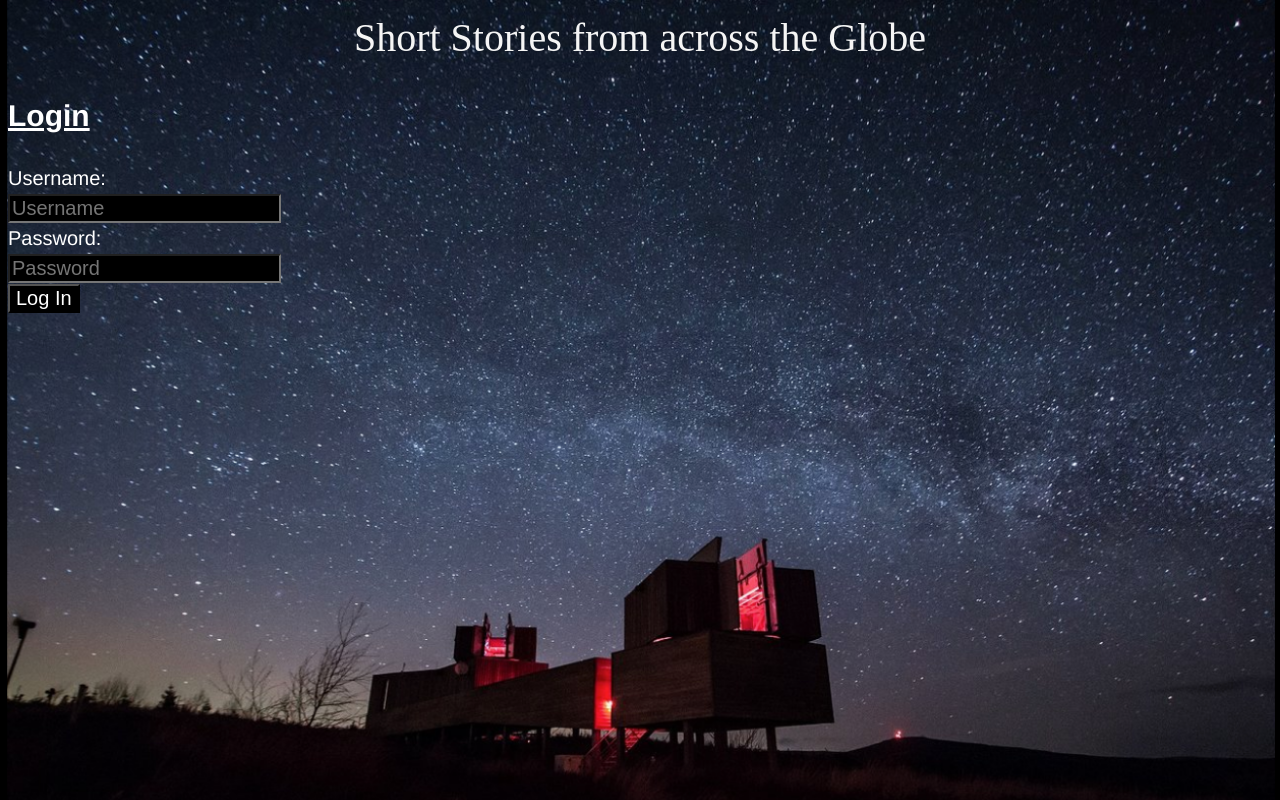
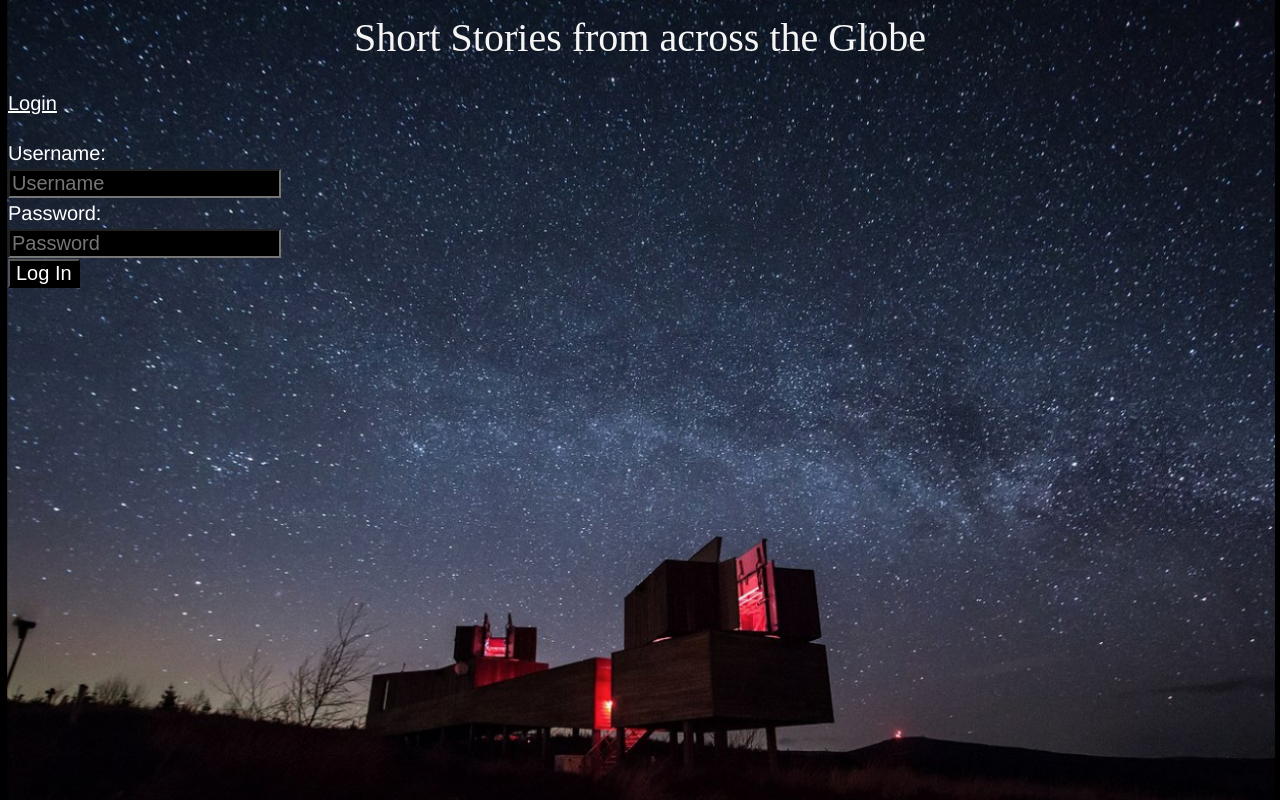
Before and after one commit to Chrispolanco/aurora-borealis, a React (Create React App) app in the folder auroraborealis-frontend/: page /login in a window 1280 px wide. Built offline with nearby package versions, Linux system fonts and the light colour scheme; no server answers.

Commit message:
last update of the night working on display

```diff
--- a/auroraborealis-frontend/src/App.css
+++ b/auroraborealis-frontend/src/App.css
@@ -30,7 +30,7 @@ body {
 }
 
 nav {
-  display: block ;
+  display: inline-block ;
   background: transparent;
   text-align: center;
   color: whitesmoke;
@@ -39,6 +39,8 @@ nav {
   font-weight: normal;
   text-align: left;
   overflow: visible;
+  margin-right: 0px;
+  padding-right: 0px;
 }
 
 a {
@@ -70,16 +72,15 @@ input:hover {
   background-color: black;
 }
 
-.postCard {
-  display: grid;
-  font-size: 20px;
-  align-items: center;
-}
-
 .postCardContainer {
+  display: inline-block;
   background-color: black;
   opacity: .80;
   border: 2px solid gold;
   border-radius: 8px;
   margin: 10px;
+  margin-left: 200px;
+  margin-top: 0px;
+  padding-top: 0px;
+
 }
--- a/auroraborealis-frontend/src/components/user/Nav.js
+++ b/auroraborealis-frontend/src/components/user/Nav.js
@@ -13,10 +13,10 @@ const Nav = ({ userLoggedIn }) => {
     return(
         userLoggedIn ?
         <nav>
-            <NavLink to="/posts"><h1> All Posts </h1></NavLink>
-            <NavLink to="/personalPosts"><h1> Personal Posts </h1></NavLink>
-            <NavLink to="/createPost"><h1> Create Posts </h1></NavLink>
-            <NavLink to="/logout"><h1> Logout </h1></NavLink>
+            <NavLink to="/posts"><p> All Posts </p></NavLink>
+            <NavLink to="/personalPosts"><p> Personal Posts </p></NavLink>
+            <NavLink to="/createPost"><p> Create Posts </p></NavLink>
+            <NavLink to="/logout"><p> Logout </p></NavLink>
             <Switch>
                 <Route exact path="/posts" component={ PostContainer } />
                 <Route exact path="/personalPosts" component={ PersonalPostContainer} />
@@ -27,7 +27,7 @@ const Nav = ({ userLoggedIn }) => {
         :
 
         <nav>
-            <NavLink to="/login"><h1> Login </h1></NavLink>
+            <NavLink to="/login"><p> Login </p></NavLink>
             <Switch>
                 <Route exact path="/login" component={ Login } />
             </Switch>
```
